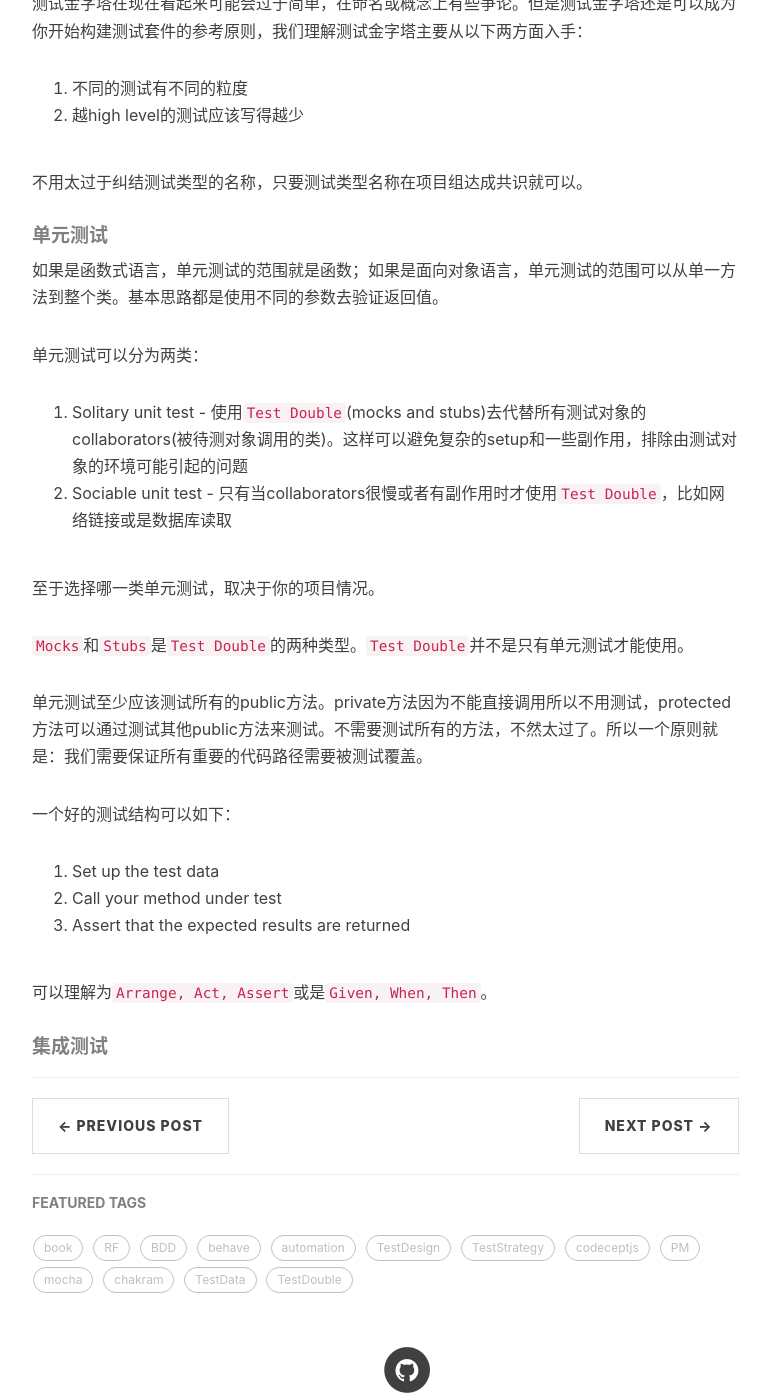
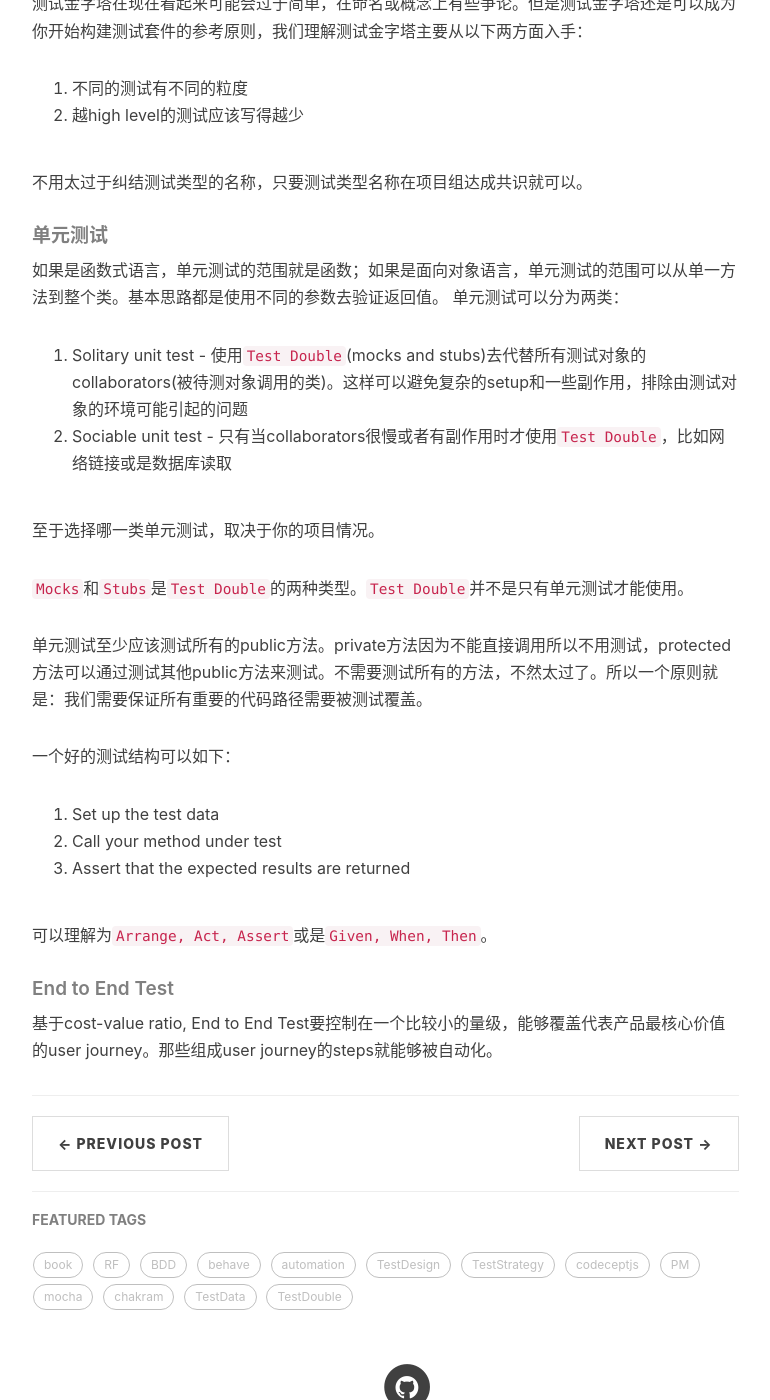
Before and after one commit to DanteYu/DanteYu.github.io, a Jekyll site: the page built from _posts/2019-07-10-practical-test-pyramid.markdown, in a window 1280 px wide and 1400 px high, scrolled down 708 px. Shown: the whole window, without its empty margins (233-1003 px from the left). Built offline with Jekyll 4.4.1, drawn with Linux system fonts in a browser that asks for light colours; nearby versions of some CDN libraries; comment, search, counter and statistics services are not loaded.

Commit message:
update post

```diff
--- a/_posts/2019-07-10-practical-test-pyramid.markdown
+++ b/_posts/2019-07-10-practical-test-pyramid.markdown
@@ -19,7 +19,6 @@ tags:
 
 ##### 单元测试
 如果是函数式语言，单元测试的范围就是函数；如果是面向对象语言，单元测试的范围可以从单一方法到整个类。基本思路都是使用不同的参数去验证返回值。
-
 单元测试可以分为两类：
 1. Solitary unit test - 使用`Test Double`(mocks and stubs)去代替所有测试对象的collaborators(被待测对象调用的类)。这样可以避免复杂的setup和一些副作用，排除由测试对象的环境可能引起的问题
 2. Sociable unit test - 只有当collaborators很慢或者有副作用时才使用`Test Double`，比如网络链接或是数据库读取
@@ -37,4 +36,6 @@ tags:
 
 可以理解为`Arrange, Act, Assert`或是`Given, When, Then`。
 
-##### 集成测试
+##### End to End Test
+
+基于cost-value ratio, End to End Test要控制在一个比较小的量级，能够覆盖代表产品最核心价值的user journey。那些组成user journey的steps就能够被自动化。
```
